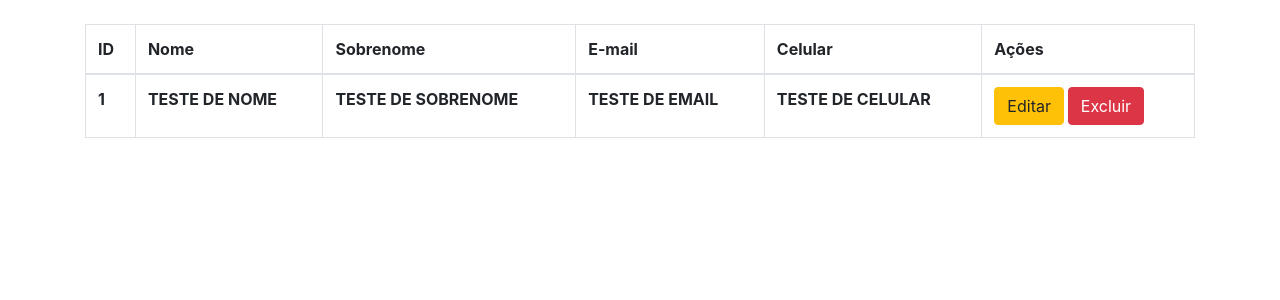
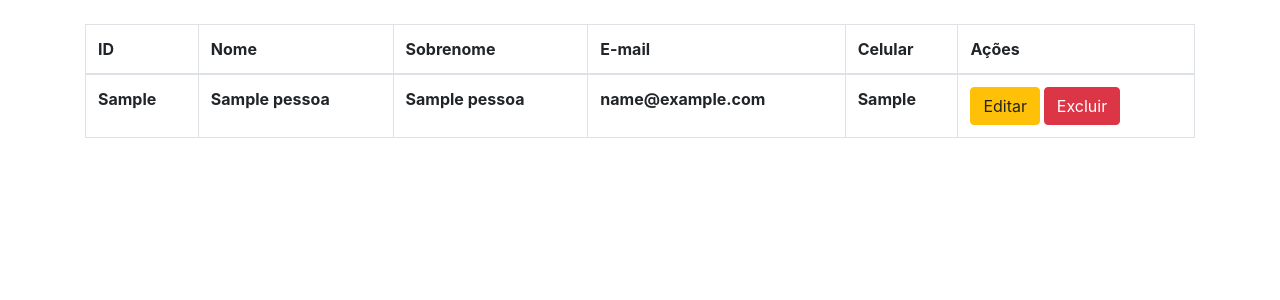
Before and after one commit to luuh-oliveira/atividade-crud, a PHP site: page /listagem in a window 1280 px wide. Shown: the part 56-356 px from the top of the page. Run offline with PHP 8.4, Linux system fonts and the light colour scheme; tables that the repository leaves empty or names only in its code hold one stand-in row (values such as "Sample post"); lists and menus that the app fills with data are empty.

Commit message:
crud - estrutura finalizada

```diff
--- a/atividade_crud/cadastro/index.php
+++ b/atividade_crud/cadastro/index.php
@@ -10,7 +10,8 @@
             <h2>Cadastro</h2>
         </div>
         <div class="card-body">
-                <form method="post" action="">
+            <form method="post" action="./acoes.php">
+                <input type="hidden" name="acao" value="inserir" />
                 <input class="form-control" type="text" placeholder="Digite o nome" name="nome" id="nome">
                 <br />
                 <input class="form-control" type="text" placeholder="Digite o sobrenome" name="sobrenome" id="sobrenome">
--- /dev/null
+++ b/atividade_crud/database/conexao.php
@@ -0,0 +1,17 @@
+<?php
+
+const HOST = 'localhost';
+const USER = 'root';
+const PASSWORD = 'bcd127';
+const DATABASE = 'db_cadastro';
+
+$conexao = mysqli_connect(HOST, USER, PASSWORD, DATABASE);
+
+if($conexao === false){
+
+    die(mysqli_connect_error());
+
+}
+
+
+?>
--- a/atividade_crud/listagem/index.php
+++ b/atividade_crud/listagem/index.php
@@ -1,10 +1,16 @@
 <?php
 include('../componentes/header.php');
+
+require("../database/conexao.php");
+
+$sql = "SELECT * FROM tbl_pessoa";
+$resultado = mysqli_query($conexao, $sql);
+
 ?>
 
 <div class="container">
 
-    <br/>
+    <br />
 
     <table class="table table-bordered">
 
@@ -20,22 +26,32 @@
         </thead>
 
         <tbody>
+
+            <?php
+            //listagem
+            while ($pessoa = mysqli_fetch_array($resultado)) {
+            ?>
                 <tr>
-                <th>1</th>
-                <th>TESTE DE NOME</th>
-                <th>TESTE DE SOBRENOME</th>
-                <th>TESTE DE EMAIL</th>
-                <th>TESTE DE CELULAR</th>
+                    <th><?= $pessoa["cod_pessoa"] ?></th>
+                    <th><?= $pessoa["nome"] ?></th>
+                    <th><?= $pessoa["sobrenome"] ?></th>
+                    <th><?= $pessoa["email"] ?></th>
+                    <th><?= $pessoa["celular"] ?></th>
                     <th>
-                    <button class="btn btn-warning">Editar</button>
+                        <button class="btn btn-warning" onclick="javascript:window.location.href = '../cadastro/editar.php?pessoaId=<?= $pessoa['cod_pessoa'] ?>'">Editar</button>
 
-                    <form action="" method="post" style="display: inline;">
-                        <input type="hidden" name="id" value="">
+                        <form id="form-deletar" action="../cadastro/acoes.php" method="post" style="display: inline;">
+                            <input type="hidden" name="cod_pessoa" value="<?= $pessoa["cod_pessoa"] ?>">
+                            <input type="hidden" name="acao" value="deletar" />
                             <button class="btn btn-danger">Excluir</button>
                         </form>
 
                     </th>
                 </tr>
+
+            <?php
+            }
+            ?>
         </tbody>
 
     </table>
```
Also changed, not shown: atividade_crud/cadastro/acoes.php (added, +66 -0 lines), atividade_crud/cadastro/editar.php (+18 -5 lines). Lines whose indentation alone changed are shown as unchanged.
